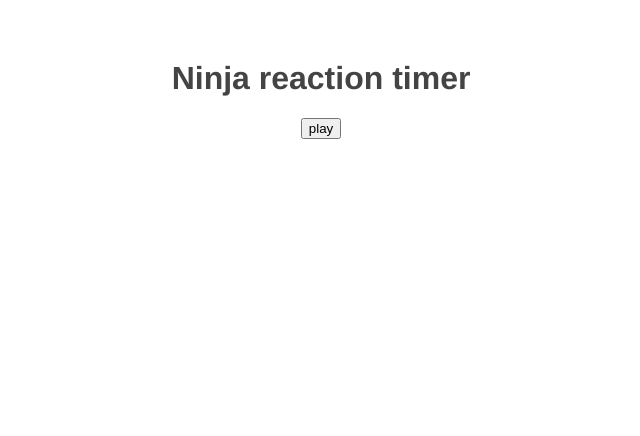
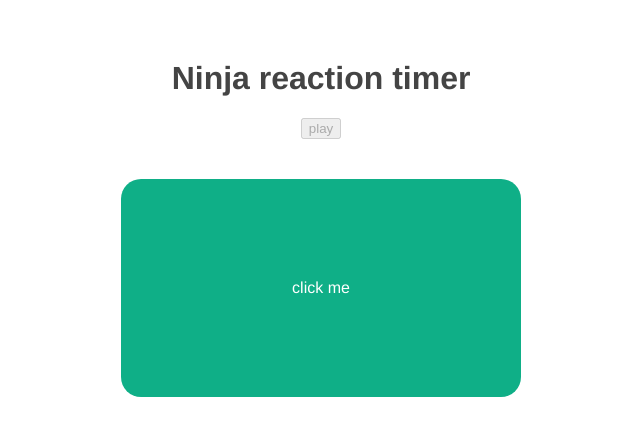
Before and after one commit to s-moe/vue-reaction-timer, a Vue app: page / in a window 1280 px wide. Both pictures are taken after a click on the button "play". Shown: the top 436 px of the page, without its empty margins (319-959 px from the left). Built offline with nearby package versions, Linux system fonts and the light colour scheme.

Commit message:
built out Block.vue

```diff
--- a/src/App.vue
+++ b/src/App.vue
@@ -1,12 +1,15 @@
 <template>
   <h1>Ninja reaction timer</h1>
-  <button @click="start">play</button>
+  <button @click="start" :disabled="isPlaying">play</button>
+  <Block v-if="isPlaying" :delay="delay" />
 </template>
 
 <script>
+import Block from "./components/Block.vue";
+
 export default {
   name: "App",
-  components: {},
+  components: { Block },
   data() {
     return {
       isPlaying: false,
@@ -17,7 +20,6 @@
     start() {
       this.delay = 2000 + Math.random() * 5000;
       this.isPlaying = true;
-      console.log(this.delay);
     },
   },
 };
--- a/src/components/Block.vue
+++ b/src/components/Block.vue
@@ -5,7 +5,9 @@
 </template>
 
 <script>
-export default {};
+export default {
+  props: ["delay"],
+};
 </script>
 
 <style>
```
